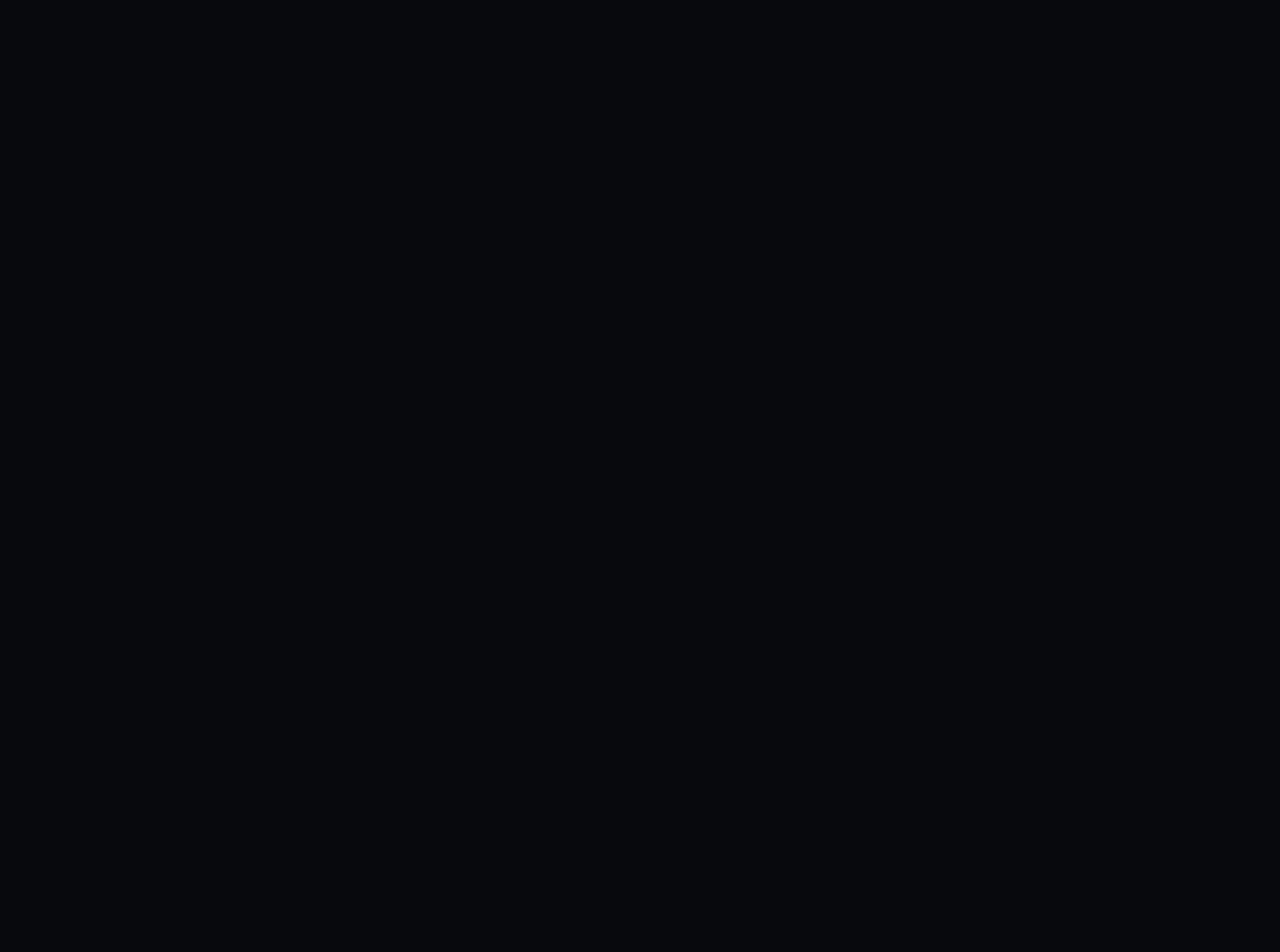
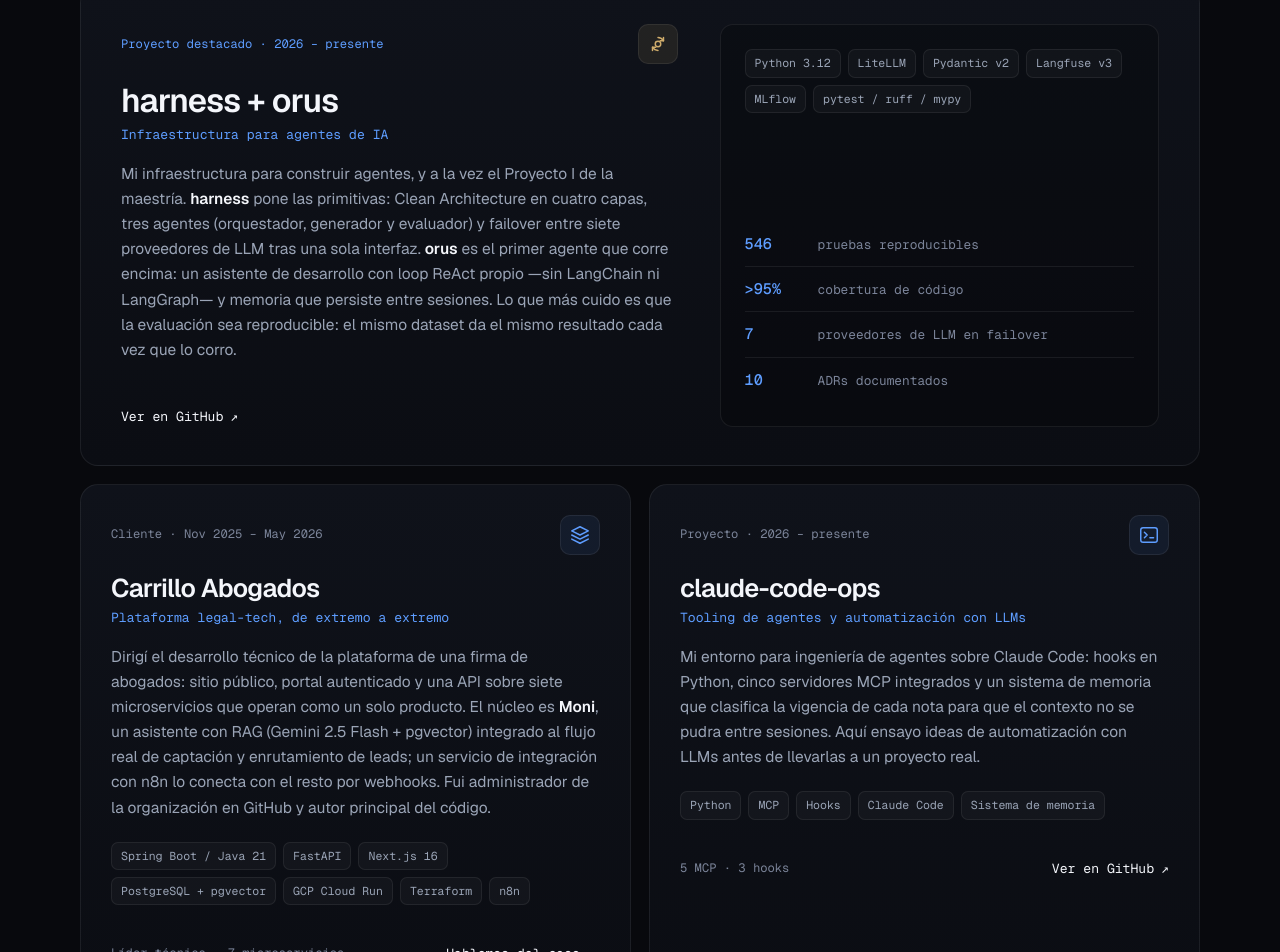
Before and after one commit to AlexisJ16/AlexisJ16, a Next.js app in the folder landing/: page / in a window 1280 px wide. Shown: the part 1821-2773 px from the top of the page. Before the commit the page ends 1934 px from the top, so only its background shows below. Built offline with nearby package versions, Linux system fonts and the light colour scheme.

Commit message:
feat(landing): componente Casos (3 proyectos)
Co-Authored-By: Claude Sonnet 4.6 <noreply@anthropic.com>

```diff
--- a/landing/app/page.tsx
+++ b/landing/app/page.tsx
@@ -1,6 +1,7 @@
 import { Nav } from "@/components/Nav";
 import { Hero } from "@/components/Hero";
 import { DoblePrueba } from "@/components/DoblePrueba";
+import { Casos } from "@/components/Casos";
 
 export default function Home() {
   return (
@@ -11,7 +12,7 @@ export default function Home() {
         <section id="trabajo" className="section" aria-labelledby="trabajo-title">
           <div className="wrap">
             <DoblePrueba />
-            {/* Casos se monta aquí en una tarea posterior */}
+            <Casos />
           </div>
         </section>
       </main>
--- /dev/null
+++ b/landing/components/Casos.tsx
@@ -0,0 +1,150 @@
+export function Casos() {
+  return (
+    <div className="cards">
+      {/* harness + orus — proyecto destacado */}
+      <article className="pc pc--feature" data-reveal>
+        <div className="pc__main">
+          <div className="pc__head">
+            <span className="pc__tag mono">Proyecto destacado · 2026 – presente</span>
+            <span className="pc__ico" aria-hidden="true">
+              <svg viewBox="0 0 24 24">
+                <circle cx="12" cy="12" r="3" />
+                <path d="M12 5a7 7 0 0 1 6 3.5M12 19a7 7 0 0 1-6-3.5" />
+                <path d="M18 5v3.5h-3.5M6 19v-3.5h3.5" />
+              </svg>
+            </span>
+          </div>
+          <h3 className="pc__title">harness + orus</h3>
+          <p className="pc__sub mono">Infraestructura para agentes de IA</p>
+          <p className="pc__desc">
+            Mi infraestructura para construir agentes, y a la vez el Proyecto I de la maestría.{" "}
+            <b>harness</b> pone las primitivas: Clean Architecture en cuatro capas, tres agentes
+            (orquestador, generador y evaluador) y failover entre siete proveedores de LLM tras una
+            sola interfaz. <b>orus</b> es el primer agente que corre encima: un asistente de
+            desarrollo con loop ReAct propio —sin LangChain ni LangGraph— y memoria que persiste
+            entre sesiones. Lo que más cuido es que la evaluación sea reproducible: el mismo dataset
+            da el mismo resultado cada vez que lo corro.
+          </p>
+          <div className="pc__foot">
+            <a
+              className="pc__link"
+              href="https://github.com/AlexisJ16"
+              target="_blank"
+              rel="noopener noreferrer"
+            >
+              Ver en GitHub <span aria-hidden="true">↗</span>
+              <span className="sr-only"> (abre en una pestaña nueva)</span>
+            </a>
+          </div>
+        </div>
+        <div className="pc__side">
+          <ul className="stack">
+            <li>Python 3.12</li>
+            <li>LiteLLM</li>
+            <li>Pydantic v2</li>
+            <li>Langfuse v3</li>
+            <li>MLflow</li>
+            <li>pytest / ruff / mypy</li>
+          </ul>
+          <div className="metrics">
+            <div className="metric">
+              <b>546</b>
+              <span>pruebas reproducibles</span>
+            </div>
+            <div className="metric">
+              <b>&gt;95%</b>
+              <span>cobertura de código</span>
+            </div>
+            <div className="metric">
+              <b>7</b>
+              <span>proveedores de LLM en failover</span>
+            </div>
+            <div className="metric">
+              <b>10</b>
+              <span>ADRs documentados</span>
+            </div>
+          </div>
+        </div>
+      </article>
+
+      {/* Carrillo Abogados — cliente */}
+      <article className="pc" data-reveal>
+        <div className="pc__head">
+          <span className="pc__tag mono">Cliente · Nov 2025 – May 2026</span>
+          <span className="pc__ico" aria-hidden="true">
+            <svg viewBox="0 0 24 24">
+              <path d="M12 3 3 7.5 12 12l9-4.5L12 3Z" />
+              <path d="M3 12l9 4.5L21 12" />
+              <path d="M3 16.5 12 21l9-4.5" />
+            </svg>
+          </span>
+        </div>
+        <h3 className="pc__title">Carrillo Abogados</h3>
+        <p className="pc__sub mono">Plataforma legal-tech, de extremo a extremo</p>
+        <p className="pc__desc">
+          Dirigí el desarrollo técnico de la plataforma de una firma de abogados: sitio público,
+          portal autenticado y una API sobre siete microservicios que operan como un solo producto.
+          El núcleo es <b>Moni</b>, un asistente con RAG (Gemini 2.5 Flash + pgvector) integrado
+          al flujo real de captación y enrutamiento de leads; un servicio de integración con n8n lo
+          conecta con el resto por webhooks. Fui administrador de la organización en GitHub y autor
+          principal del código.
+        </p>
+        <ul className="stack">
+          <li>Spring Boot / Java 21</li>
+          <li>FastAPI</li>
+          <li>Next.js 16</li>
+          <li>PostgreSQL + pgvector</li>
+          <li>GCP Cloud Run</li>
+          <li>Terraform</li>
+          <li>n8n</li>
+        </ul>
+        <div className="pc__foot">
+          <span className="pc__role">Líder técnico · 7 microservicios</span>
+          <a className="pc__link" href="#contacto">
+            Hablemos del caso <span aria-hidden="true">→</span>
+          </a>
+        </div>
+      </article>
+
+      {/* claude-code-ops — proyecto */}
+      <article className="pc" data-reveal>
+        <div className="pc__head">
+          <span className="pc__tag mono">Proyecto · 2026 – presente</span>
+          <span className="pc__ico" aria-hidden="true">
+            <svg viewBox="0 0 24 24">
+              <rect x="3" y="4" width="18" height="16" rx="2.5" />
+              <path d="m7 9 3 3-3 3M13 15h4" />
+            </svg>
+          </span>
+        </div>
+        <h3 className="pc__title">claude-code-ops</h3>
+        <p className="pc__sub mono">Tooling de agentes y automatización con LLMs</p>
+        <p className="pc__desc">
+          Mi entorno para ingeniería de agentes sobre Claude Code: hooks en Python, cinco servidores
+          MCP integrados y un sistema de memoria que clasifica la vigencia de cada nota para que el
+          contexto no se pudra entre sesiones. Aquí ensayo ideas de automatización con LLMs antes
+          de llevarlas a un proyecto real.
+        </p>
+        <ul className="stack">
+          <li>Python</li>
+          <li>MCP</li>
+          <li>Hooks</li>
+          <li>Claude Code</li>
+          <li>Sistema de memoria</li>
+        </ul>
+        <div className="pc__foot">
+          <span className="pc__role">5 MCP · 3 hooks</span>
+          <a
+            className="pc__link"
+            href="https://github.com/AlexisJ16"
+            target="_blank"
+            rel="noopener noreferrer"
+          >
+            Ver en GitHub <span aria-hidden="true">↗</span>
+            <span className="sr-only"> (abre en una pestaña nueva)</span>
+          </a>
+        </div>
+      </article>
+    </div>
+  );
+}
```
